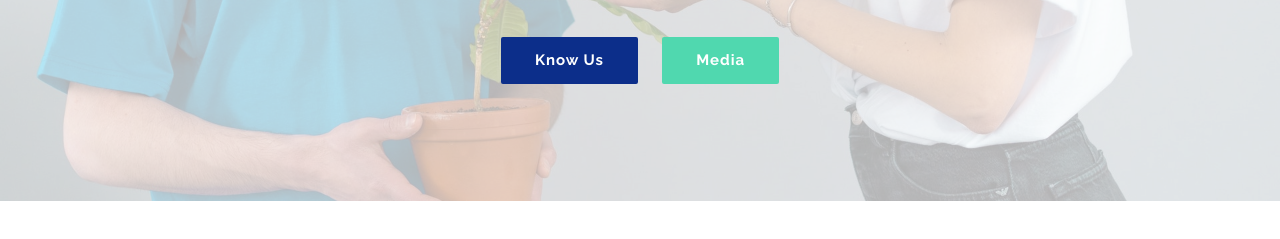
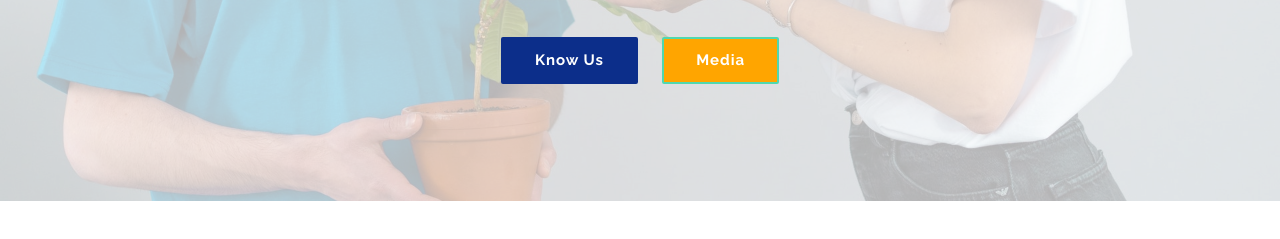
Before and after one commit to prayatnamfoundation/prayatnamfoundation.github.io, a plain HTML site: page index.html in a window 1280 px wide. Shown: the part 399-638 px from the top of the page. Drawn offline with nearby package versions, Linux system fonts and the light colour scheme.

Commit message:
Update style.css

```diff
--- a/assets/css/style.css
+++ b/assets/css/style.css
@@ -390,12 +390,12 @@ h1, h2, h3, h4, h5, h6 {
   color: #0c2e8a;
 }
 #hero .hero-content .btn-projects {
-  background: #50d8af;
+  background: 	#FFA500;
   border: 2px solid #50d8af;
 }
 #hero .hero-content .btn-projects:hover {
   background: none;
-  color: #50d8af;
+  color: #FFA500;
 }
 #hero .hero-slider {
   z-index: 8;
```
